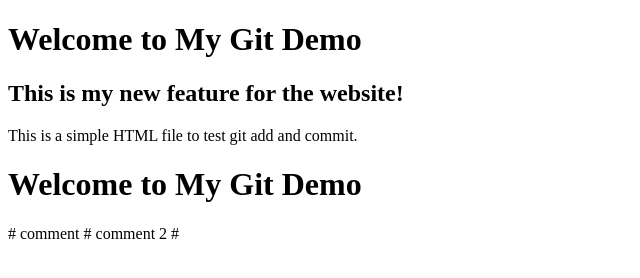
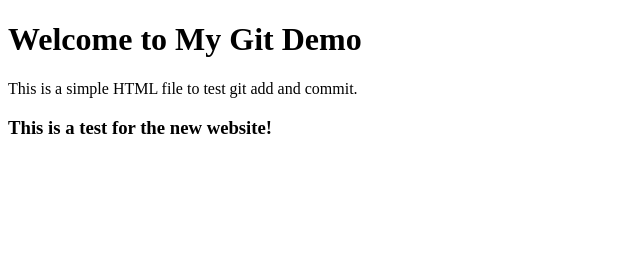
Before and after one commit to sekuvishisht2022/git-made-easy, a plain HTML site: page index.html in a window 1280 px wide. Shown: the whole page, without its empty margins (0-640 px from the left). Drawn offline with Linux system fonts and the light colour scheme.

Commit message:
updated for my changes

```diff
--- a/index.html
+++ b/index.html
@@ -6,12 +6,7 @@
     </head>
     <body>
         <h1>Welcome to My Git Demo</h1>
-        <h2>This is my new feature for the website!</h2>
         <p>This is a simple HTML file to test git add and commit.</p>
+        <h3>This is a test for the new website!</h3>
     </body>
-    <h1>Welcome to My Git Demo</h1>
-</html>
-
-# comment
-# comment 2
-# <body></body>
+    </html>
```
